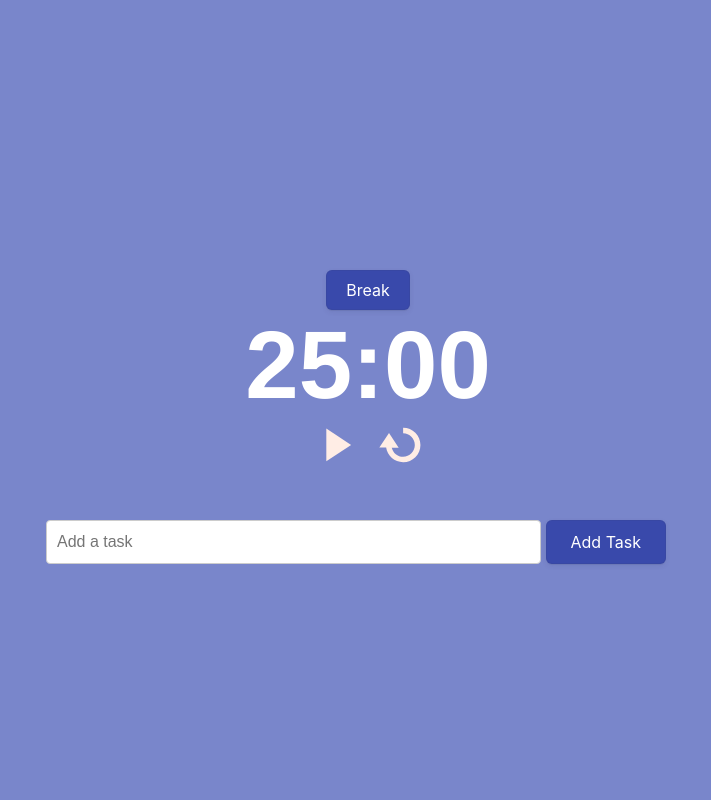
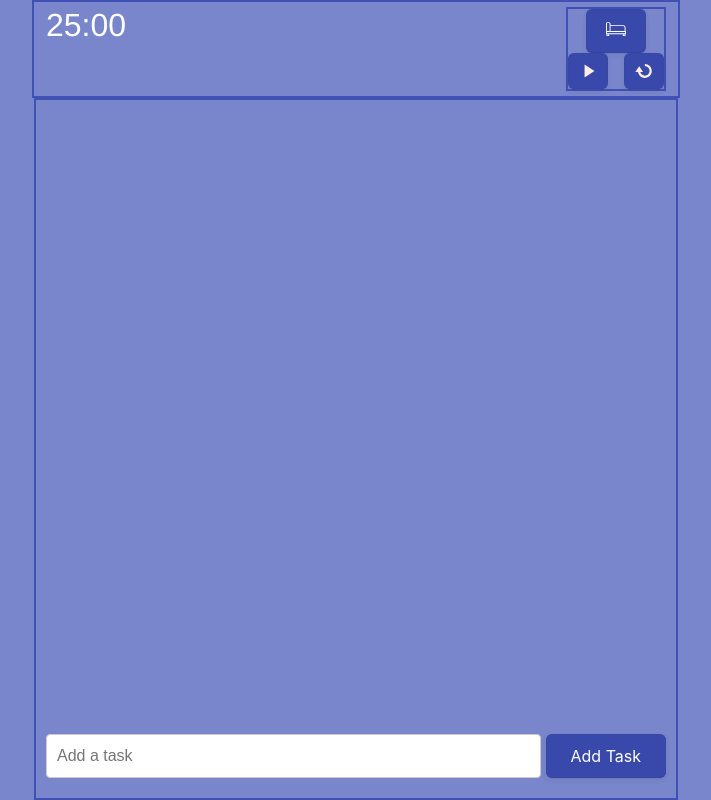
Before and after one commit to gccornejo441/Diamond-Focus, a React (Create React App) app: page / in a window 1280 px wide. Shown: the whole page, without its empty margins (284-995 px from the left). Built offline with nearby package versions, Linux system fonts and the light colour scheme.

Commit message:
changing icons from letters to icons

```diff
--- a/src/App.tsx
+++ b/src/App.tsx
@@ -39,7 +39,7 @@ function App() {
         onClose={() => setModalOpen(false)}>
           <SettingPanel />
       </PopupSetting> */}
-
+        <Timer />
         <TaskPanel />
 
     </div>
--- a/src/components/ButtonPanel.module.css
+++ b/src/components/ButtonPanel.module.css
@@ -65,3 +65,36 @@
     justify-content: right;
     padding: 8px 16px;
 }
+
+.svgStyle {
+    width: '20px';
+    height: '20px';
+    fill: 'currentColor';
+}
+
+.controlButton {
+    appearance: button;
+    backface-visibility: hidden;
+    background-color: var(--indigo-600);
+    border-radius: 6px;
+    border-width: 0;
+    box-shadow: rgba(50, 50, 93, 0.1) 0 0 0 1px inset,
+      rgba(50, 50, 93, 0.1) 0 2px 5px 0, rgba(0, 0, 0, 0.07) 0 1px 1px 0;
+    box-sizing: border-box;
+    color: #fff;
+    cursor: pointer;
+    font-family: -apple-system, system-ui, "Segoe UI", Roboto, "Helvetica Neue",
+      Ubuntu, sans-serif;
+    font-size: 100%;
+    outline: none;
+    overflow: hidden;
+    padding: 8px 10px 4px 10px;
+    position: relative;
+    text-align: center;
+    text-transform: none;
+    transform: translateZ(0);
+    transition: all 0.2s, box-shadow 0.08s ease-in;
+    user-select: none;
+    -webkit-user-select: none;
+    touch-action: manipulation;
+  }
--- a/src/components/ButtonPanel.tsx
+++ b/src/components/ButtonPanel.tsx
@@ -2,12 +2,13 @@ import React from 'react';
 import { ReactComponent as PlayButton } from './assets/playButton.svg';
 import { ReactComponent as PauseButton } from './assets/pauseButton.svg';
 import { ReactComponent as ResetButton } from './assets/resetButton.svg';
-import { Tooltip } from 'react-tooltip'
+
+import { Tooltip } from 'react-tooltip';
 import styles from './ButtonPanel.module.css';
 
 const svgStyle = {
-    width: '50px',
-    height: '50px',
+    width: '20px',
+    height: '20px',
     fill: 'currentColor'
 };
 
@@ -18,18 +19,13 @@ interface ButtonPanelProps {
     isActive: boolean;
 }
 
-const ButtonPanel = ({ setIsReset, setIsActive, setIsPaused, isActive }: ButtonPanelProps) => {
-    const handlePlayPause = () => {
-        if (!isActive) {
-            setIsActive(true);
-            setIsPaused(false);
-        } else {
-            setIsPaused(true);
-            setIsActive(false);
-        }
+const ButtonPanel: React.FC<ButtonPanelProps> = ({ setIsReset, setIsActive, setIsPaused, isActive }) => {
+    const togglePlayPause = () => {
+        setIsActive(!isActive);
+        setIsPaused(isActive);
     };
 
-    const handleReset = () => {
+    const reset = () => {
         setIsReset(true);
         setIsActive(false);
         setIsPaused(false);
@@ -37,24 +33,16 @@ const ButtonPanel = ({ setIsReset, setIsActive, setIsPaused, isActive }: ButtonP
 
     return (
         <div className={styles.buttonPanel}>
-            <a href="#$$$"
-                data-tooltip-id="panelTooltip"
-                data-tooltip-place='bottom'
-                data-tooltip-content={isActive ? 'Pause' : 'Play'}
-                onClick={handlePlayPause}>
-                {isActive ?
-                <PauseButton
-                style={svgStyle} /> :
-                <PlayButton
-                style={svgStyle} />}
-            </a>
-            <a href="#$$$"
-            data-tooltip-id="panelTooltip"
-            data-tooltip-content="Reset"
-            data-tooltip-place='bottom'
-            onClick={handleReset}>
-                <ResetButton style={svgStyle} />
-            </a>
+            <button onClick={togglePlayPause} className={styles.controlButton}>
+                {isActive ? (
+                    <PauseButton style={svgStyle} aria-label="Pause" />
+                ) : (
+                    <PlayButton style={svgStyle} aria-label="Play" />
+                )}
+            </button>
+            <button onClick={reset} className={styles.controlButton}>
+                <ResetButton style={svgStyle} aria-label="Reset" />
+            </button>
             <Tooltip id="panelTooltip" />
         </div>
     );
--- a/src/components/OptionsPanel.module.css
+++ b/src/components/OptionsPanel.module.css
@@ -3,7 +3,6 @@
   flex-direction: column;
   justify-content: center;
   align-items: center;
-  /* border: #ffa900 dashed 4px; */
   color: #fff;
 }
 
--- a/src/components/OptionsPanel.tsx
+++ b/src/components/OptionsPanel.tsx
@@ -1,4 +1,12 @@
 import styles from './OptionsPanel.module.css';
+import { ReactComponent as CouchButton } from './assets/couchButton.svg';
+import { ReactComponent as TimerButton } from './assets/timerButton.svg';
+
+const svgStyle = {
+  width: '20px',
+  height: '20px',
+  fill: 'currentColor'
+};
 
 interface OptionsPanelProps {
   setIsReset: React.Dispatch<React.SetStateAction<boolean>>;
@@ -8,23 +16,21 @@ interface OptionsPanelProps {
 }
 
 const OptionsPanel = ({ setIsReset, setIsTimerOrBreak, isTimerOrBreak, isActive }: OptionsPanelProps) => {
-    const handleTimerOrBreakChange = () => {
-        if (isTimerOrBreak) {
-          setIsTimerOrBreak(false);
-          setIsReset(true);
-        }
-        else if (!isTimerOrBreak && !isActive) {
+  const toggleTimerOrBreak = () => {
+    if (!isTimerOrBreak || !isActive) {
       setIsTimerOrBreak(!isTimerOrBreak);
       setIsReset(true);
     }
   }
 
-
   return (
     <div className={styles.optionsPanelContainer}>
-            {isTimerOrBreak
-                ? <button className={styles.buttonBreak} onClick={handleTimerOrBreakChange}>Break</button>
-                : <button className={styles.buttonTimer} onClick={handleTimerOrBreakChange}>Timer</button>}
+      <button
+        className={isTimerOrBreak ? styles.buttonBreak : styles.buttonTimer}
+        onClick={toggleTimerOrBreak}
+      >
+        {isTimerOrBreak ? <CouchButton style={svgStyle} aria-label="Couch" /> : <TimerButton style={svgStyle} aria-label="Timer" />}
+      </button>
     </div>
   );
 }
--- a/src/components/TaskPanel.module.css
+++ b/src/components/TaskPanel.module.css
@@ -218,14 +218,14 @@ li {
   transition: all 0.6s ease;
 }
 
-.checkboxwrapper15 .inpCbx:checked + .cbx span:last-child {
+/* .checkboxwrapper15 .inpCbx:checked + .cbx span:last-child {
   color: #b9b8c3;
   transition: all 0.3s ease;
 }
 .checkboxwrapper15 .inpCbx:checked + .cbx span:last-child:after {
   transform: scaleX(1);
   transition: all 0.3s ease;
-}
+} */
 
 @keyframes check-15 {
   50% {
@@ -244,9 +244,13 @@ li {
 .taskPanel {
   width: 100%;
   padding: 10px;
-  padding: 0px 12px;
   max-width: 620px;
   margin: auto;
+  display: flex;
+  flex-direction: column;
+  justify-content: space-between;
+  border: 2px solid var(--indigo-500);
+  height:  100%;
 }
 
 .footer {
@@ -267,3 +271,8 @@ li {
   text-align: justify;
   padding: 0px 10px 0px 0px;
 }
+
+.strikethrough {
+  text-decoration: line-through;
+
+}
--- a/src/components/TaskPanel.tsx
+++ b/src/components/TaskPanel.tsx
@@ -84,7 +84,35 @@ const TaskPanel = () => {
 
     return (
         <div className={styles.taskPanel}>
-            <Timer />
+
+            <ul className={styles.taskList}>
+                {tasks.map(task => (
+                    <li key={task.id} className={styles.taskItem} onContextMenu={(e) => handleContextMenu(e, task)}>
+                        <div className={styles.checkboxwrapper15}>
+                            <input className={styles.inpCbx}
+                                id={`cbx-${task.id}`}
+                                type="checkbox"
+                                style={{ display: 'none' }}
+                                checked={task.completed}
+                                onChange={() => toggleTaskCompletion(task.id)} />
+                            <label
+                            className={styles.cbx}
+                            htmlFor={`cbx-${task.id}`}>
+                                <span>
+                                    <svg width="12px" height="9px" viewBox="0 0 12 9">
+                                        <polyline points="1 5 4 8 11 1"></polyline>
+                                    </svg>
+                                </span>
+                        </label>
+                                <p id={`text-${task.id}`} // Ensure unique IDs for each task text
+                            className={`${styles.taskText} ${task.completed ? styles.strikethrough : ''}`}>
+                            {task.text}
+                        </p>
+                        </div>
+                    </li>
+                ))}
+            </ul>
+
             <div className={styles.inputArea}>
                 <input
                     type="text"
@@ -100,28 +128,7 @@ const TaskPanel = () => {
                     {editId ? "Save" : "Add Task"}
                 </button>
             </div>
-            <ul className={styles.taskList}>
-                {tasks.map(task => (
-                    <li key={task.id} className={styles.taskItem} onContextMenu={(e) => handleContextMenu(e, task)}>
-                        <div className={styles.checkboxwrapper15}>
-                            <input className={styles.inpCbx}
-                                id={`cbx-${task.id}`}
-                                type="checkbox"
-                                style={{ display: 'none' }}
-                                checked={task.completed}
-                                onChange={() => toggleTaskCompletion(task.id)} />
-                            <label className={styles.cbx} htmlFor={`cbx-${task.id}`}>
-                                <span>
-                                    <svg width="12px" height="9px" viewBox="0 0 12 9">
-                                        <polyline points="1 5 4 8 11 1"></polyline>
-                                    </svg>
-                                </span>
-                                <span>{task.text}</span>
-                            </label>
-                        </div>
-                    </li>
-                ))}
-            </ul>
+
             <Menu id={MENU_ID}>
                 <Item
                     className={styles.editItem}
--- a/src/components/Timer.module.css
+++ b/src/components/Timer.module.css
@@ -11,21 +11,13 @@
 
 .timerContainer {
   display: flex;
-  flex-direction: column;
+  flex-direction: row;
   width: 100%;
-  padding: 10px;
-  padding: 50px 12px;
+  padding: 5px 12px;
   max-width: 620px;
   margin: auto;
-}
-
-.timerTime {
-  line-height: 1em;
-  font-weight: 900;
-  background-color: transparent;
-  color: #ffede5;
-  border: none;
-  margin: auto;
+  border: 2px solid var(--indigo-500);
+  justify-content: space-between;
 }
 
 a:hover {
@@ -37,13 +29,12 @@ a:hover {
 }
 
 .timerFont {
-  font-size: 6rem;
-  font-weight: 700;
+  font-size: 2rem;
+  font-weight: 500;
   color: var(--white);
   font-family: "Helvetica Neue", Helvetica, Arial, sans-serif;
 }
 
-.buttonPanel {
-  width: 100%;
-  height: fit-content;
+.controlContainer {
+  border: 2px solid var(--indigo-500);
 }
--- a/src/components/Timer.tsx
+++ b/src/components/Timer.tsx
@@ -100,11 +100,21 @@ const Timer = () => {
   return (
     <div className={styles.timerContainer}>
       <Helmet>
-        <link type="image/x-icon" rel="icon" href={isTimerOrBreak ? "/redTomatoIcon.ico" : "/greenTomatoIcon.ico"} />
+        <link
+          type="image/x-icon"
+          rel="icon"
+          href={isTimerOrBreak ? "/redTomatoIcon.ico" : "/greenTomatoIcon.ico"} />
       </Helmet>
-      <OptionsPanel setIsReset={setIsReset} setIsTimerOrBreak={setIsTimerOrBreak} isTimerOrBreak={isTimerOrBreak} isActive={isActive} />
-      <TimerModule minutes={minutes} formattedSeconds={formattedSeconds} isTimerOrBreak={isTimerOrBreak} />
-      <div className={styles.buttonPanel}>
+      <TimerModule
+        minutes={minutes}
+        formattedSeconds={formattedSeconds}
+        isTimerOrBreak={isTimerOrBreak} />
+      <div className={styles.controlContainer}>
+        <OptionsPanel
+          setIsReset={setIsReset}
+          setIsTimerOrBreak={setIsTimerOrBreak}
+          isTimerOrBreak={isTimerOrBreak}
+          isActive={isActive} />
         <ButtonPanel
           setIsReset={setIsReset}
           setIsPaused={setIsPaused}
```
Also changed, not shown: src/components/assets/couchButton.svg (added), src/components/assets/timerButton.svg (added). Lines whose indentation alone changed are shown as unchanged.
